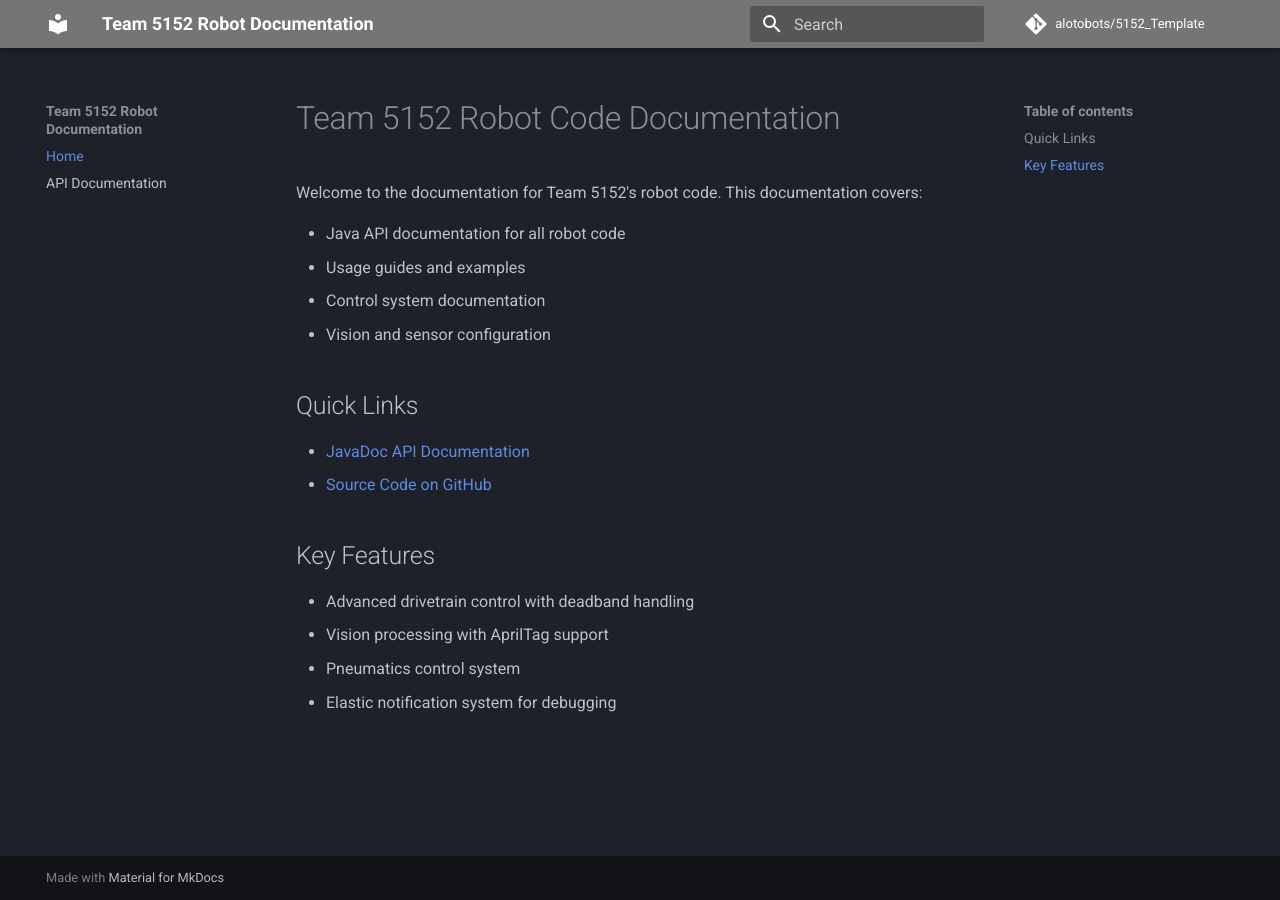
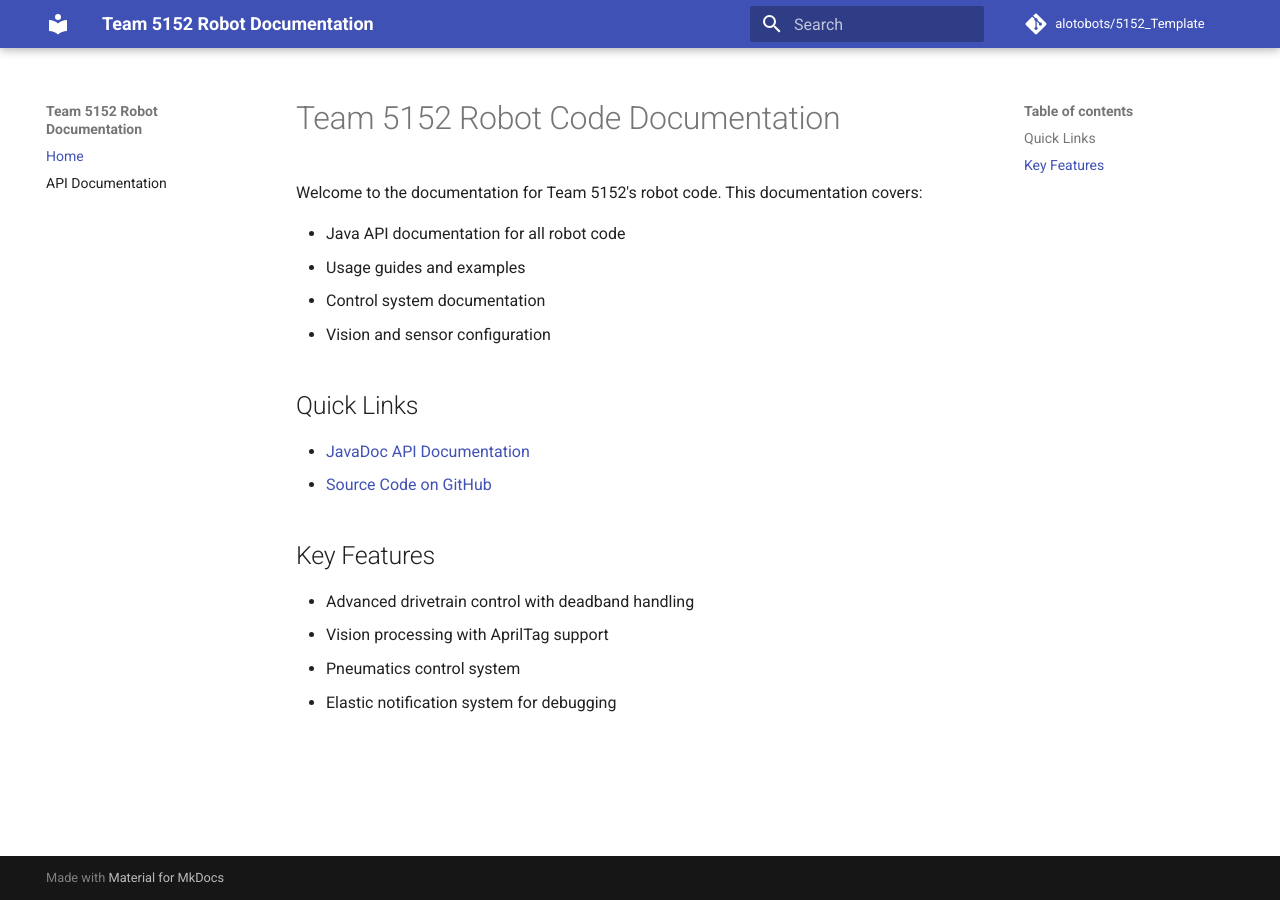
Before and after one commit to 5152Alotobots/5152_Template, an MkDocs documentation site: the page built from docs/mkdocs/docs/index.md, in a window 1280 px wide. Built offline with MkDocs 1.6.1 and Material for MkDocs 9.7.7, drawn with Linux system fonts in a browser that asks for light colours; comment, search, counter and statistics services are not loaded.

Commit message:
docs: Simplify MkDocs configuration and theme settings

```diff
--- a/docs/mkdocs/mkdocs.yml
+++ b/docs/mkdocs/mkdocs.yml
@@ -1,15 +1,7 @@
 site_name: Team 5152 Robot Documentation
-theme:
-  name: material
-  palette:
-    scheme: slate
-    primary: grey
-    accent: red
+theme: material
 nav:
   - Home: index.md
   - API Documentation: ../javadoc/
 repo_url: https://github.com/alotobots/5152_Template
 repo_name: alotobots/5152_Template
-markdown_extensions:
-  - pymdownx.highlight
-  - pymdownx.superfences
```
